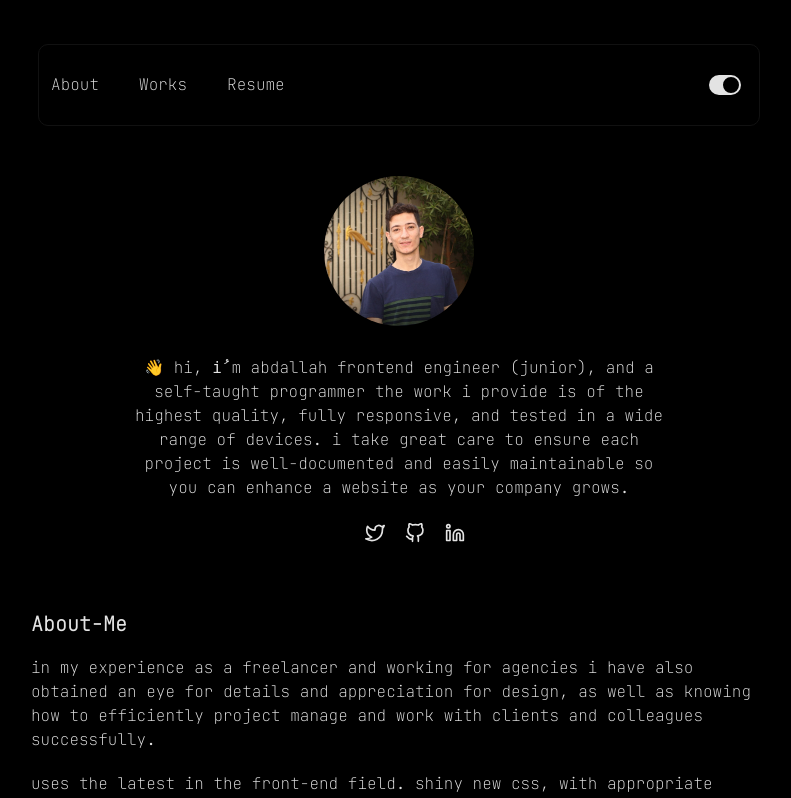
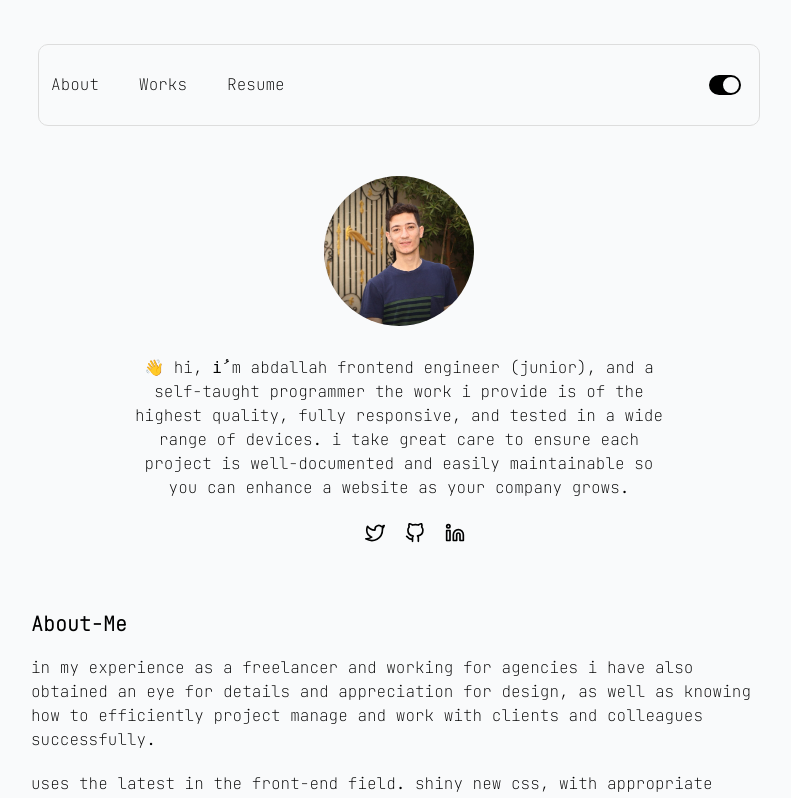
Before and after one commit to 3bdalah/3bdallah, a Next.js app: page / in a window 1280 px wide. Shown: the top 798 px of the page, without its empty margins (241-1032 px from the left). Built offline with nearby package versions, Linux system fonts and the light colour scheme.

Commit message:
update ( theme toggle ) :  change condition toggle

```diff
--- a/components/ThemeToggle.js
+++ b/components/ThemeToggle.js
@@ -4,7 +4,7 @@ import useSound from 'use-sound';
 // import boop from "../assests/audio/s.mp3";
 const ThemeToggle = () => {
     // const [play] = useSound(boop);
-    const [activeTheme,setActiveTheme] = useState("dark");
+    const [activeTheme,setActiveTheme] = useState("light");
     let inactivetheme  = activeTheme  === "dark" ? "light" : "dark";
     // useEffect((){})
     useEffect(()=> {
```
